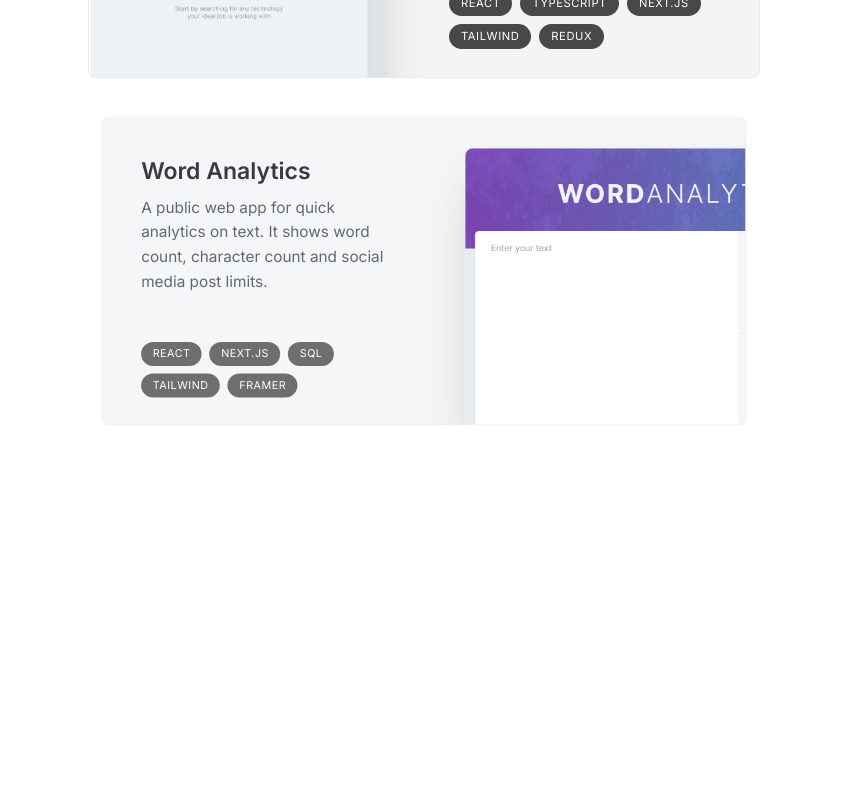
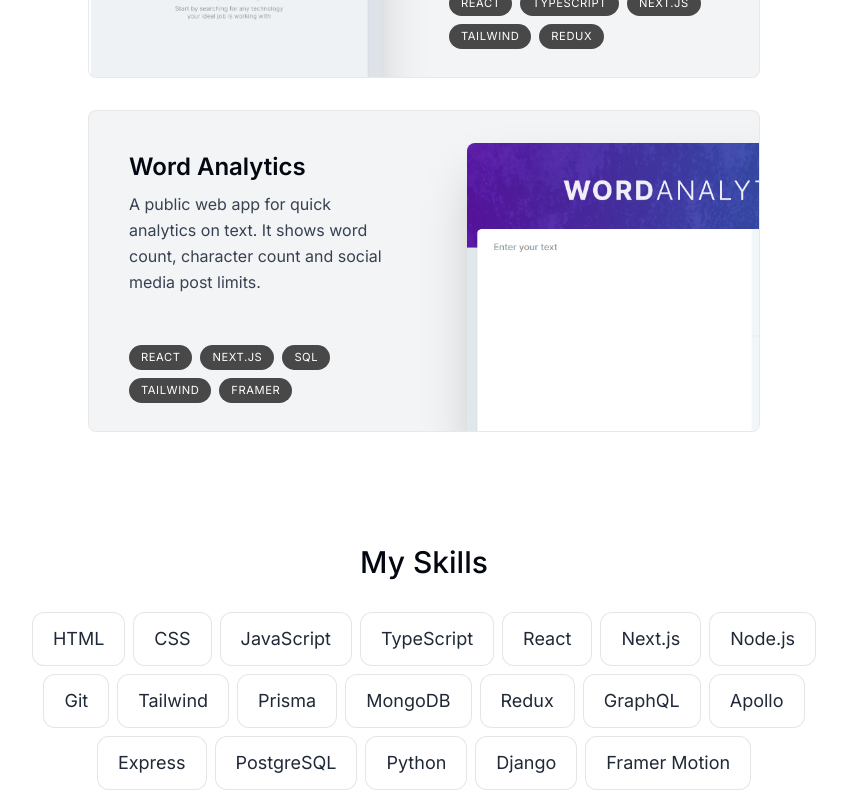
Before and after one commit to temkode/next-portfolio, a Next.js app: page / in a window 1280 px wide. Shown: the part 2000-2797 px from the top of the page, without its empty margins (216-1063 px from the left). Before the commit the page ends 2448 px from the top, so only its background shows below. Built offline with nearby package versions, Linux system fonts and the light colour scheme.

Commit message:
Skills section

```diff
--- a/app/page.tsx
+++ b/app/page.tsx
@@ -2,6 +2,7 @@
 import SectionDivider from "@/components/section-divider";
 import About from "@/components/about";
 import Projects from "@/components/projects";
+import Skills from "@/components/skills";
 
 export default function Home() {
   return (
@@ -10,6 +11,7 @@
       <SectionDivider />
       <About />
       <Projects />
+      <Skills />
     </main>
   );
 }
--- a/components/projects.tsx
+++ b/components/projects.tsx
@@ -10,7 +10,7 @@
   const { ref } = useSectionInView("Projects", 0.5);
 
   return (
-    <section ref={ref} className="scroll-mt-28" id="projects">
+    <section ref={ref} className="scroll-mt-28 mb-28" id="projects">
       <SectionHeading>Projects</SectionHeading>
       <div>
         {projectsData.map((project, index) => (
--- /dev/null
+++ b/components/skills.tsx
@@ -0,0 +1,45 @@
+"use client";
+
+import React from "react";
+import SectionHeading from "./section-heading";
+import { skillsData } from "@/lib/data";
+import { useSectionInView } from "@/lib/hooks";
+import { motion } from "framer-motion";
+
+const fadeInAnimationVariants = {
+  initial: { opacity: 0, y: 100 },
+  animate: (index: number) => ({
+    opacity: 1,
+    y: 0,
+    transition: { delay: 0.05 * index },
+  }),
+};
+
+export default function Skills() {
+  const { ref } = useSectionInView("Skills");
+
+  return (
+    <section
+      ref={ref}
+      id="skills"
+      className="mb-28 max-w-[53rem] scroll-mt-28 text-center sm:mb-40"
+    >
+      <SectionHeading>My Skills</SectionHeading>
+      <ul className="flex flex-wrap justify-center gap-2 text-lg text-gray-800">
+        {skillsData.map((skill, index) => (
+          <motion.li
+            key={index}
+            className="bg-white border border-black/[0.1] rounded-xl px-5 py-3"
+            variants={fadeInAnimationVariants}
+            initial="initial"
+            whileInView="animate"
+            viewport={{ once: true }}
+            custom={index}
+          >
+            {skill}
+          </motion.li>
+        ))}
+      </ul>
+    </section>
+  );
+}
```
